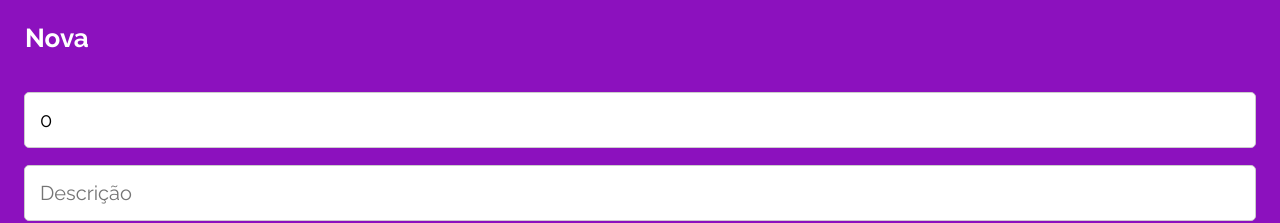
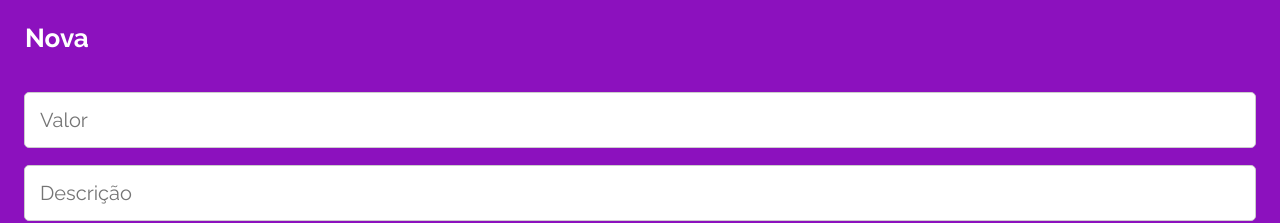
Before and after one commit to Nathan4Andrade/projeto14-mywallet-front, a React (Vite) app: page /nova-transacao/entrada in a window 1280 px wide. Shown: the top 223 px of the page. Built offline with nearby package versions, Linux system fonts and the light colour scheme; a web font is replaced by a local one.

Commit message:
feat: teste de scroll

```diff
--- a/src/pages/HomePage.jsx
+++ b/src/pages/HomePage.jsx
@@ -22,7 +22,7 @@ export default function HomePage() {
       .get(`http://localhost:5000/transactions`)
       .then((resp) => {
         console.log(resp.data);
-        setTransactions(resp.data);
+        setTransactions(resp.data.reverse());
 
         const deposits = resp.data.filter(
           (transaction) => transaction.deposit === true
@@ -126,8 +126,10 @@ const TransactionsContainer = styled.article`
   display: flex;
   flex-direction: column;
   justify-content: space-between;
+
   article {
     display: flex;
+
     justify-content: space-between;
     strong {
       font-weight: 700;
--- a/src/pages/TransactionPage.jsx
+++ b/src/pages/TransactionPage.jsx
@@ -6,7 +6,7 @@ import axios from "axios";
 export default function TransactionsPage() {
   const { type } = useParams();
 
-  const [value, setValue] = useState(0);
+  const [value, setValue] = useState("");
   const [description, setDescription] = useState("");
   const navigate = useNavigate();
 
```
